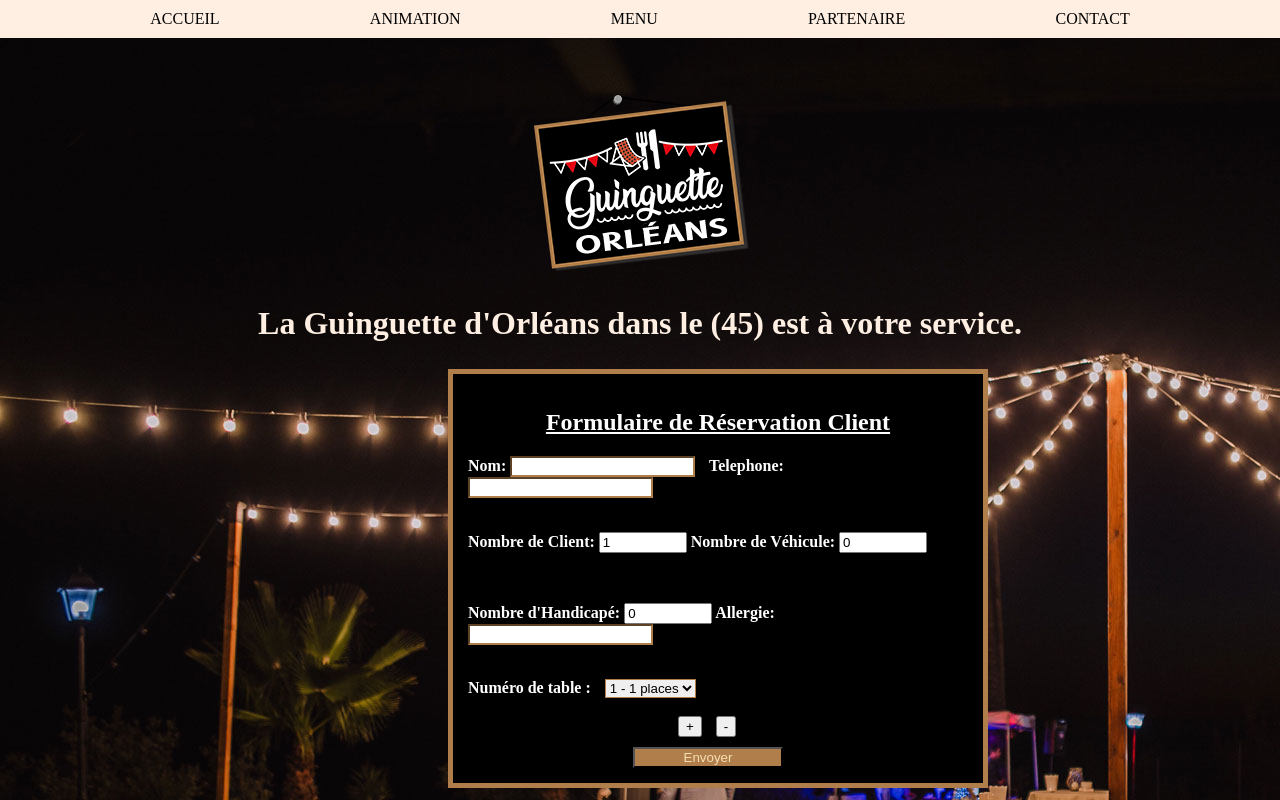
After one commit to JKOROL/GuinguetteSIO, a PHP site: page /reservationC.php in a window 1280 px wide. The commit adds this page. Run offline with PHP 8.4, Linux system fonts and the light colour scheme; tables that the repository leaves empty or names only in its code hold one stand-in row (values such as "Sample post").

Commit message:
ajout réservation côté client et donnée sql pour les plats et catégorieplat

```diff
--- a/css/ticket.css
+++ b/css/ticket.css
@@ -16,3 +16,8 @@
     position: relative;
     left: 4%;
 }
+
+.date{
+    display: flex;
+    justify-content: space-around;
+}
--- a/index.php
+++ b/index.php
@@ -95,7 +95,7 @@
                 </h3>
 
                 <div class="reservation">
-                    <button><a href="reservation.php"></a>RÉSERVATION</button>
+                   <a href="reservationC.php"> <button>RÉSERVATION</button></a>
                 </div>
 
             </div> <!-- end home-content__main -->
--- /dev/null
+++ b/reservationC.php
@@ -0,0 +1,113 @@
+<?php
+
+require("db.php");
+
+if(isset($_POST["button"]))
+{
+    if(isset($_POST))
+    {
+        $req="INSERT INTO client (Nom,Telephone , NbClient, NbVehicule, NbPHandi,Allergene) VALUES('".$_POST["nom"]."','".$_POST["tel"]."',".$_POST["NbClient"].",".$_POST["NbVehicule"].",".$_POST["NbHandi"].",'".$_POST["Allergene"]."')";
+        $test=$bdd->exec($req);
+
+        $req_client_dispo="SELECT `IdClient` FROM `client` WHERE nom = '".$_POST["nom"]."' AND Telephone = '".$_POST["tel"]."'";
+
+        $test_client_dispo = $bdd->query($req_client_dispo);
+        $test_client_dispo = $test_client_dispo -> fetch();
+
+        foreach($_POST as $index)
+        {
+            if(!($index==$_POST['nom'] || $index==$_POST['tel'] || $index==$_POST['NbClient'] || $index==$_POST['NbVehicule'] || $index==$_POST['NbHandi'] || $index==$_POST['Allergene'] ||$index=="Envoyé"))
+            {
+                $req_table="INSERT INTO utilisec(IdClient,idTable) VALUES(".$test_client_dispo[0].",".$index.")";
+                $req_update_dispo = "UPDATE tablerestaurant SET Disponible = 0 WHERE IdTable = ".$_POST["IdTable"]."";
+                $bdd->exec($req_table);
+                $bdd->exec($req_update_dispo);
+            }
+        }
+    }
+    else
+    {
+        echo "ça marche pas";
+    }
+
+}
+
+$filtre_dispo ="SELECT `IdTable`,`NbSiege` FROM `tables` WHERE disponible = 1";
+$test_dispo = $bdd->query($filtre_dispo);
+?>
+
+<!DOCTYPE html>
+<html lang="en">
+<head>
+    <meta charset="UTF-8">
+    <meta http-equiv="X-UA-Compatible" content="IE=edge">
+    <meta name="viewport" content="width=device-width, initial-scale=1.0">
+
+    <link rel="stylesheet" href="css/menu.css">
+    <link rel="stylesheet" href="css/formulaire.css">
+
+    <title>Document</title>
+</head>
+<body>
+
+<nav class="nav-bar">
+
+<div class="div-nav-bar">
+
+    <ul class="list-nav-bar">
+        <li><a  href="index.php" title="home">Accueil</a></li>
+        <li><a  href="animation.php" title="animation">Animation</a></li>
+        <li><a  href="carte.php" title="menu">Menu</a></li>
+        <li><a  href="#works" title="partenaire">Partenaire</a></li>
+        <li><a  href="#contact" title="contact">Contact</a></li>
+    </ul>
+</div>
+
+</nav>
+
+<div class="title">
+<a href="index.php">
+    <img class="home-logo" src="images/logo.png" alt="Homepage">
+</a>
+<h1>La Guinguette d'Orléans dans le (45) est à votre service.</h1>
+</div>
+
+<div class="formulaire">
+    <h2>Formulaire de Réservation Client</h2>
+    <form action="client.php" method="POST">
+        <p>
+            <label for="nom"> Nom: <input class="input-admin" type="text" name="nom" id="nom" required></label>
+            <label for="tel"> Telephone: <input class="input-admin" type="text" name="tel" id="tel" required></label>
+        </p><!-- règle de gestion à ajouter pour numéro de telephone -->
+        <p><br>
+            <label for="NbClient"> Nombre de Client:</label>
+            <input type="number" name="NbClient" id="NbClient" class="input-number" value="1">
+            <label for="NbVehicule"> Nombre de Véhicule:</label>
+            <input type="number" name="NbVehicule" id="NbVehicule" class="input-number" value="0">
+        </p><br>
+        <p>
+            <label for="NbHandi"> Nombre d'Handicapé:</label>
+            <input type="number" name="NbHandi" id="NbHandi" class="input-number" value="0">
+            <label for="Allergene"> Allergie: <input class="input-admin" type="text" name="Allergene" id="Allergene"></label>
+        </p><br>
+        <div id="Table">
+            <label for="IdTable"> Numéro de table :</label>
+            <select name="IdTable" id="IdTable0"> <!--Disponible = 1 | indisponible = 0-->
+            <?php
+                while($row=$test_dispo->fetch())
+                {
+                    echo "<option value =".$row[0].">".$row[0]. " - ".$row[1]." places </option>";
+                }
+            ?></select>
+        </div><br>
+        <div class="plus-moin">
+            <input type="button" id="AjoutTable" value="+"></input>
+            <input type="button" id="SuppTable" value="-"></input>
+        </div>
+        <input class="form-button" type="submit" name="button" id="button" value="Envoyer">
+    </form>
+</div>
+
+</body>
+
+</html>
```
Also changed, not shown: sql/ajout_jovick.sql (added, +44 -0 lines), css/main.css.
